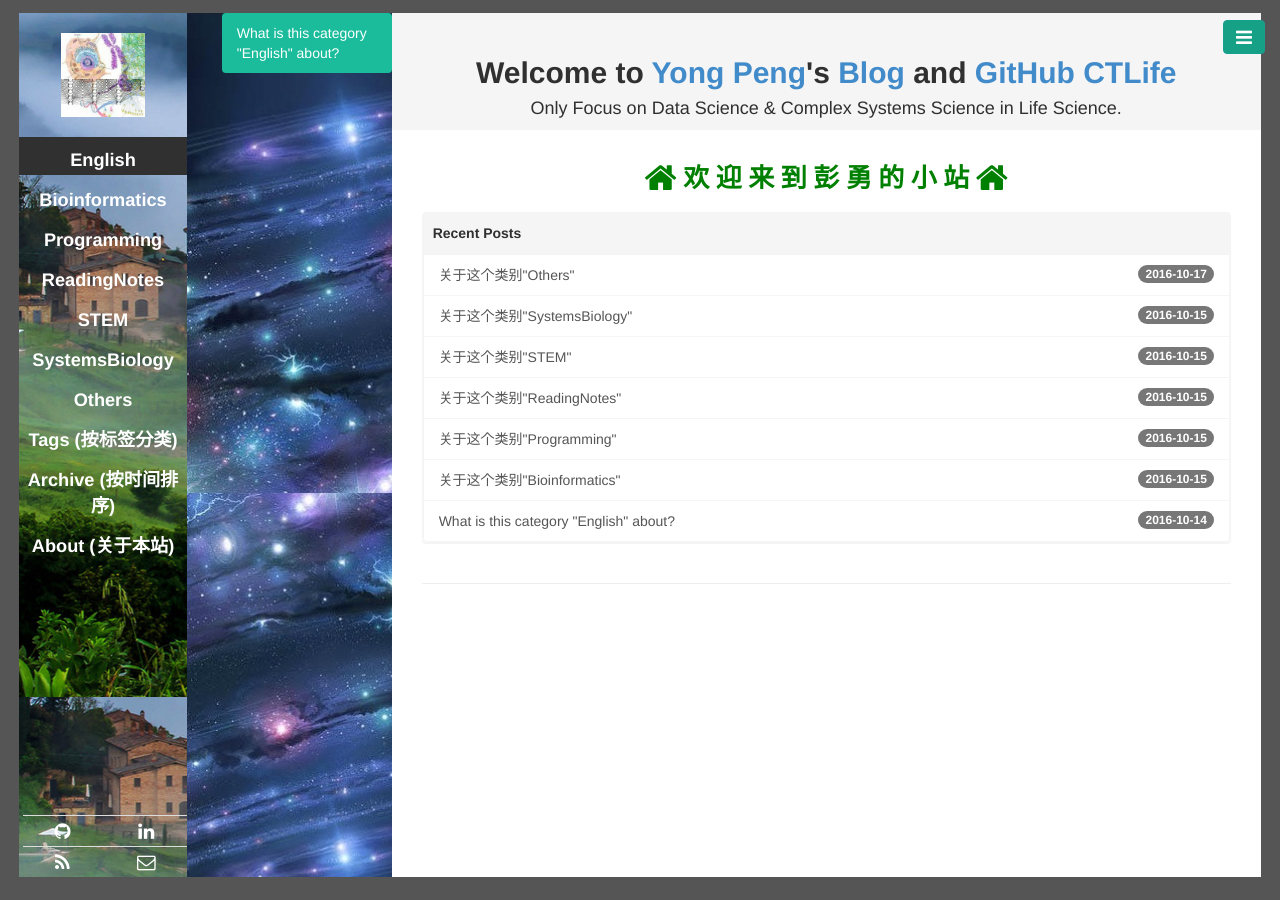
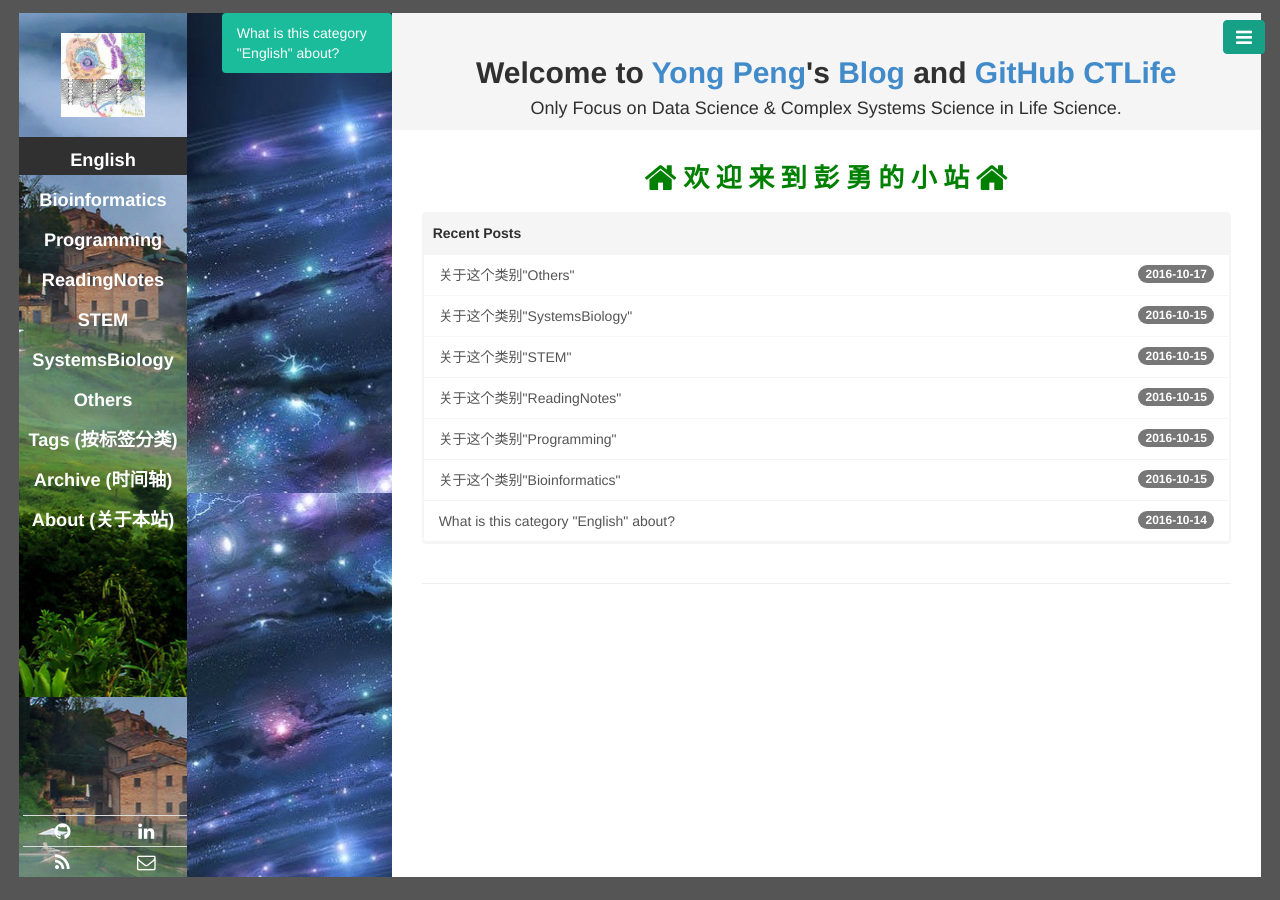
Before and after one commit to CTLife/CTLife.github.io, a Jekyll site: the page built from index.html, in a window 1280 px wide. Built offline with Jekyll 4.4.1, drawn with Linux system fonts in a browser that asks for light colours; Markdown is read by kramdown in place of the engine named in the settings; the list of posts is cut into pages by our own code.

Commit message:
Update _config.yml

```diff
--- a/_config.yml
+++ b/_config.yml
@@ -37,5 +37,5 @@ active: English
 locals:
   newest: Recent Posts
   tags: Tags (按标签分类)
-  archive: Archive (按时间排序)
+  archive: Archive (时间轴)
   about: About (关于本站)
```
